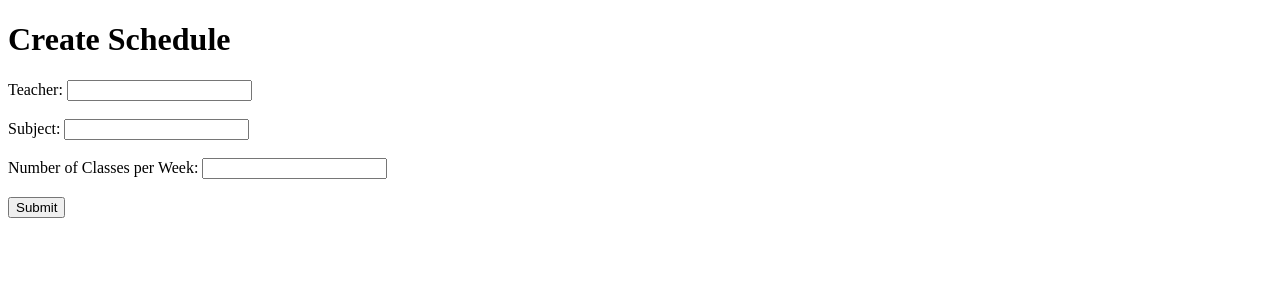
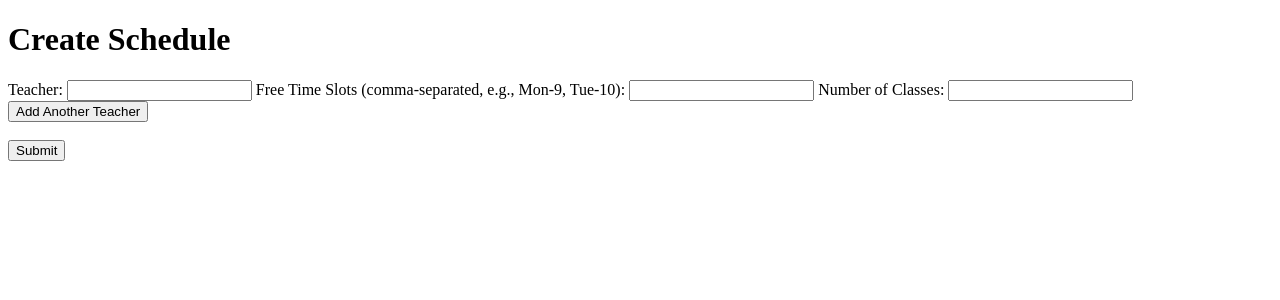
Before and after one commit to Telomelonia/schedule-maker, a Flask app: page /scheduler/ in a window 1280 px wide. Shown: the top 300 px of the page. Run offline with Flask 3, Linux system fonts and the light colour scheme.

Commit message:
most basic scheduler

```diff
--- a/app/routes/scheduler.py
+++ b/app/routes/scheduler.py
@@ -6,9 +6,9 @@ scheduler_bp = Blueprint('scheduler', __name__)
 @scheduler_bp.route('/', methods=['GET', 'POST'])
 def schedule():
     if request.method == 'POST':
-        teacher = request.form['teacher']
-        subject = request.form['subject']
-        num_classes = int(request.form['classesCount'])
-        schedule = create_schedule(teacher, subject, num_classes)
-        return render_template('result.html', schedule=schedule)
+        teachers = request.form.getlist('teacher[]')
+        time_slots = request.form.getlist('time_slots[]')
+        classes_count = request.form.getlist('classes_count[]')
+        schedules = create_schedule(teachers, time_slots, [int(count) for count in classes_count])
+        return render_template('result.html', schedules=schedules)
     return render_template('index.html')
--- a/app/templates/index.html
+++ b/app/templates/index.html
@@ -6,13 +6,26 @@
 <body>
     <h1>Create Schedule</h1>
     <form method="post">
-        <label for="teacher">Teacher:</label>
-        <input type="text" id="teacher" name="teacher"><br><br>
-        <label for="subject">Subject:</label>
-        <input type="text" id="subject" name="subject"><br><br>
-        <label for="classesCount">Number of Classes per Week:</label>
-        <input type="number" id="classesCount" name="classesCount"><br><br>
+        <div id="teachers">
+            <div class="teacher">
+                <label>Teacher:</label>
+                <input type="text" name="teacher[]">
+                <label>Free Time Slots (comma-separated, e.g., Mon-9, Tue-10):</label>
+                <input type="text" name="time_slots[]">
+                <label>Number of Classes:</label>
+                <input type="number" name="classes_count[]">
+            </div>
+        </div>
+        <button type="button" onclick="addTeacher()">Add Another Teacher</button><br><br>
         <button type="submit">Submit</button>
     </form>
+    <script>
+        function addTeacher() {
+            let container = document.getElementById("teachers");
+            let newTeacher = container.children[0].cloneNode(true);
+            newTeacher.querySelectorAll("input").forEach(input => input.value = "");
+            container.appendChild(newTeacher);
+        }
+    </script>
 </body>
 </html>
```
Also changed, not shown: app/templates/result.html (+8 -9 lines), app/utils/scheduler_logic.py (+11 -8 lines).
